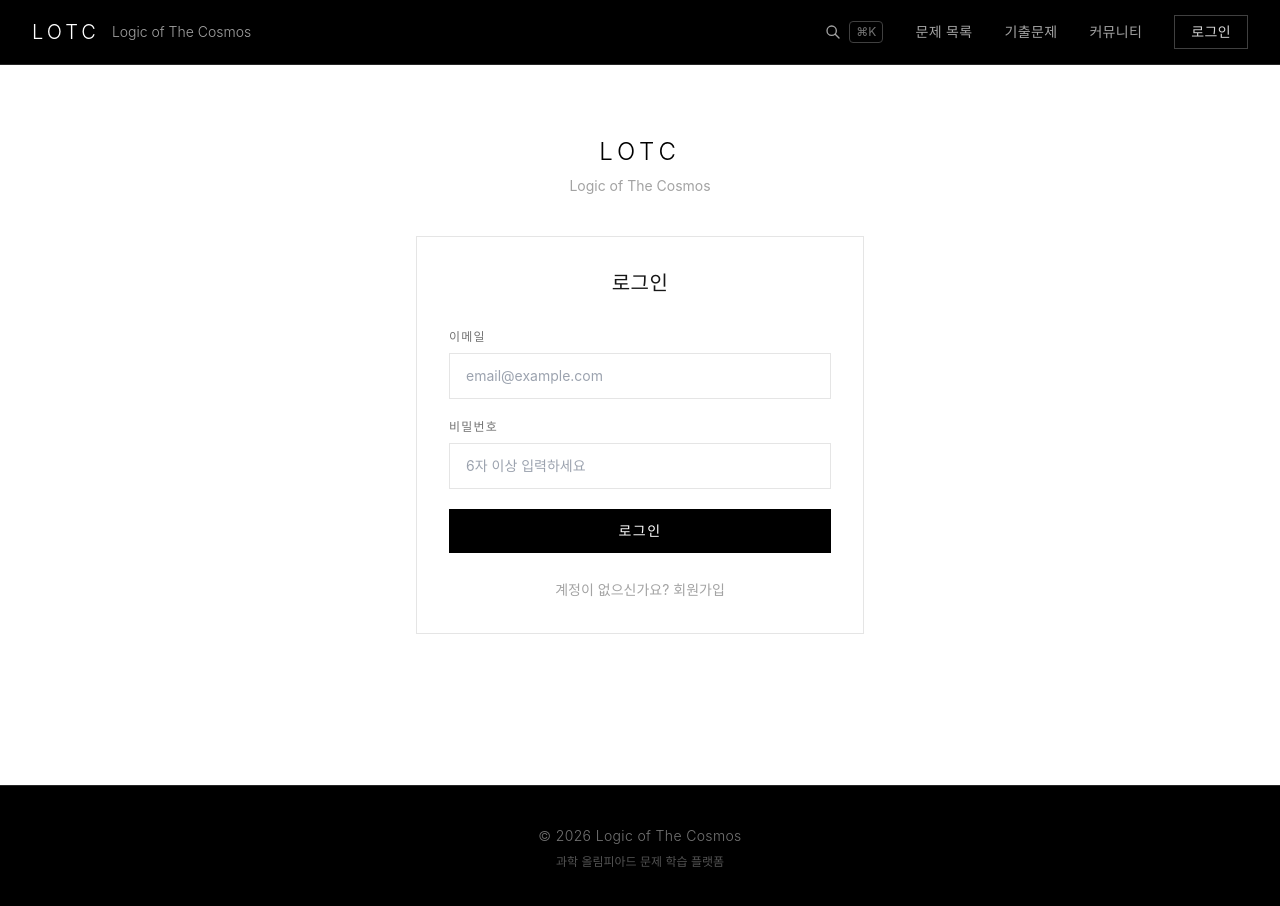
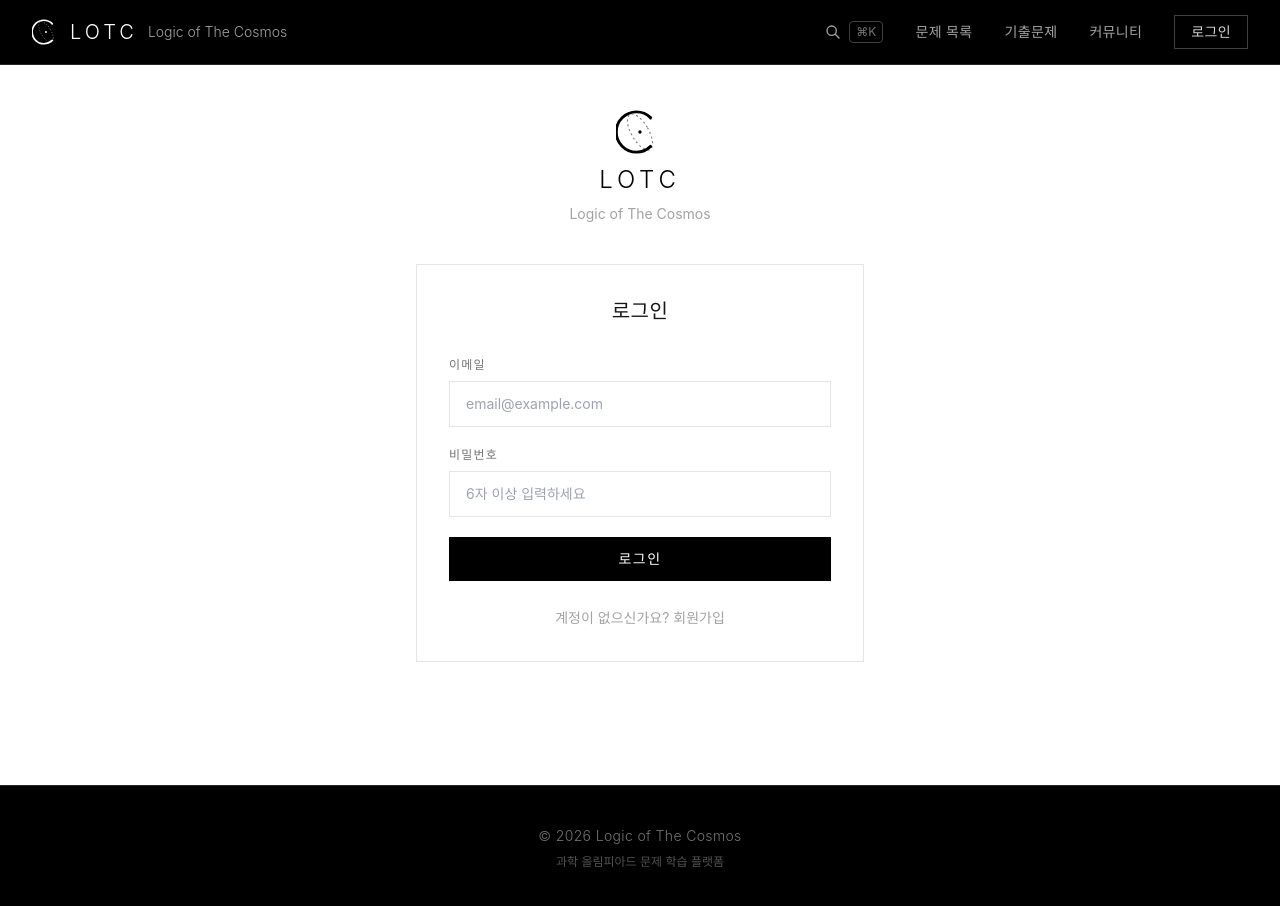
Before and after one commit to RyanKim1244/logic-of-the-cosmos, a Next.js app: page /login in a window 1280 px wide. Shown: the top 906 px of the page. Built offline with nearby package versions, Linux system fonts and the light colour scheme; no server answers.

Commit message:
Add SVG logo with C-shaped cosmos symbol
- C arc with orbital ring and star at center
- Applied to Navbar and login page

https://claude.ai/code/session_01D58tV4umN7XMiyHXFQb3xC

```diff
--- a/src/app/login/page.tsx
+++ b/src/app/login/page.tsx
@@ -4,6 +4,7 @@ import { useState } from "react";
 import { useRouter } from "next/navigation";
 import Link from "next/link";
 import { useAuth } from "@/context/AuthContext";
+import Logo from "@/components/Logo";
 
 export default function LoginPage() {
   const [isRegister, setIsRegister] = useState(false);
@@ -50,8 +51,9 @@ export default function LoginPage() {
     <div className="min-h-[80vh] flex items-center justify-center px-4">
       <div className="w-full max-w-md">
         <div className="text-center mb-10">
-          <Link href="/" className="text-2xl font-light tracking-[0.2em] uppercase text-black">
-            LoTC
+          <Link href="/" className="inline-flex flex-col items-center gap-2">
+            <Logo size={48} className="text-black" />
+            <span className="text-2xl font-light tracking-[0.2em] uppercase text-black">LoTC</span>
           </Link>
           <p className="text-neutral-400 text-sm mt-2">Logic of The Cosmos</p>
         </div>
--- /dev/null
+++ b/src/components/Logo.tsx
@@ -0,0 +1,38 @@
+export default function Logo({ size = 28, className = "" }: { size?: number; className?: string }) {
+  return (
+    <svg
+      width={size}
+      height={size}
+      viewBox="0 0 100 100"
+      fill="none"
+      xmlns="http://www.w3.org/2000/svg"
+      className={className}
+    >
+      {/* C shape - open arc representing cosmos/infinity */}
+      <path
+        d="M72 20A42 42 0 1 0 72 80"
+        stroke="currentColor"
+        strokeWidth="6"
+        strokeLinecap="round"
+        fill="none"
+      />
+      {/* Orbital ring - tilted ellipse through the C opening */}
+      <ellipse
+        cx="50"
+        cy="50"
+        rx="18"
+        ry="42"
+        transform="rotate(-30 50 50)"
+        stroke="currentColor"
+        strokeWidth="2.5"
+        strokeDasharray="4 6"
+        fill="none"
+        opacity="0.5"
+      />
+      {/* Star/dot at center */}
+      <circle cx="50" cy="50" r="3.5" fill="currentColor" />
+      {/* Small orbiting dot */}
+      <circle cx="72" cy="22" r="2.5" fill="currentColor" opacity="0.6" />
+    </svg>
+  );
+}
--- a/src/components/Navbar.tsx
+++ b/src/components/Navbar.tsx
@@ -4,6 +4,7 @@ import { useState, useEffect } from "react";
 import Link from "next/link";
 import { useAuth } from "@/context/AuthContext";
 import SearchModal from "@/components/SearchModal";
+import Logo from "@/components/Logo";
 
 export default function Navbar() {
   const { user } = useAuth();
@@ -25,7 +26,8 @@ export default function Navbar() {
       <nav aria-label="메인 내비게이션" className="bg-black text-white sticky top-0 z-50 border-b border-neutral-800">
         <div className="max-w-7xl mx-auto px-4 sm:px-6 lg:px-8">
           <div className="flex items-center justify-between h-16">
-            <Link href="/" className="flex items-center space-x-3 hover:opacity-80 transition-opacity">
+            <Link href="/" className="flex items-center space-x-2.5 hover:opacity-80 transition-opacity">
+              <Logo size={28} />
               <span className="text-xl font-light tracking-[0.2em] uppercase">LoTC</span>
               <span className="hidden sm:inline text-sm text-neutral-400 font-light">Logic of The Cosmos</span>
             </Link>
```
